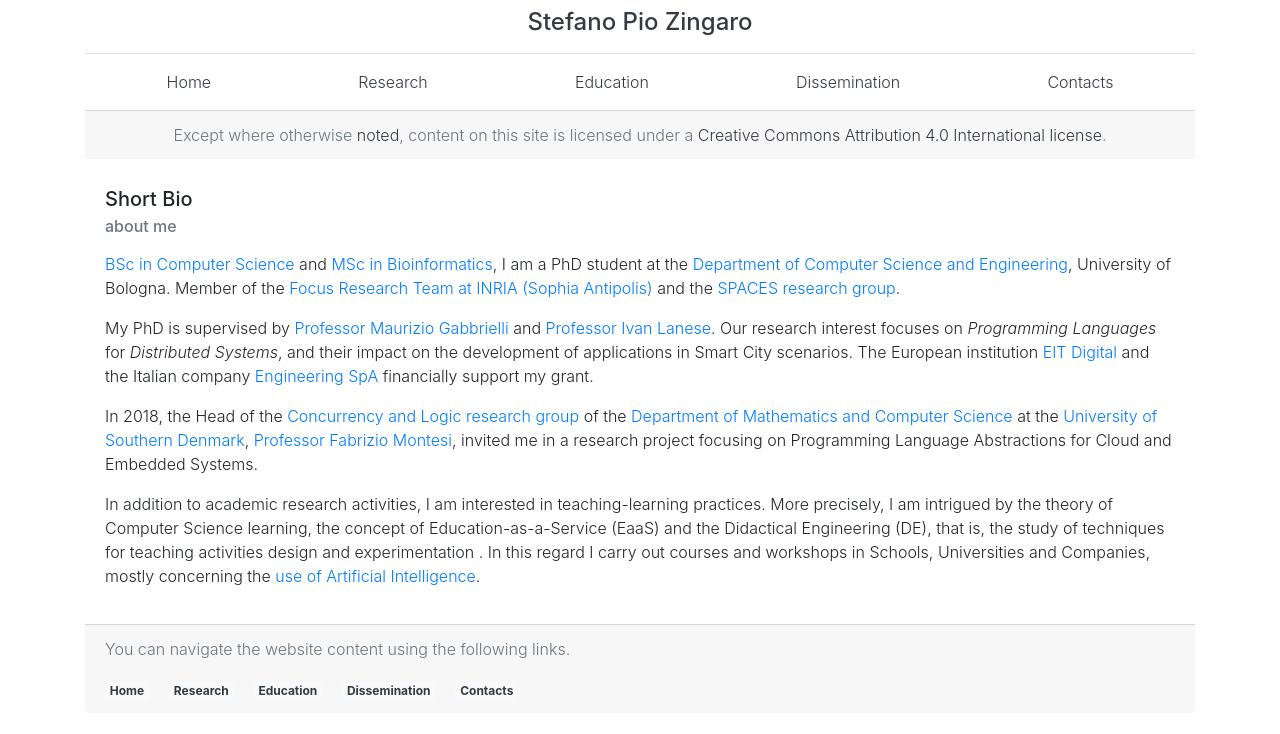
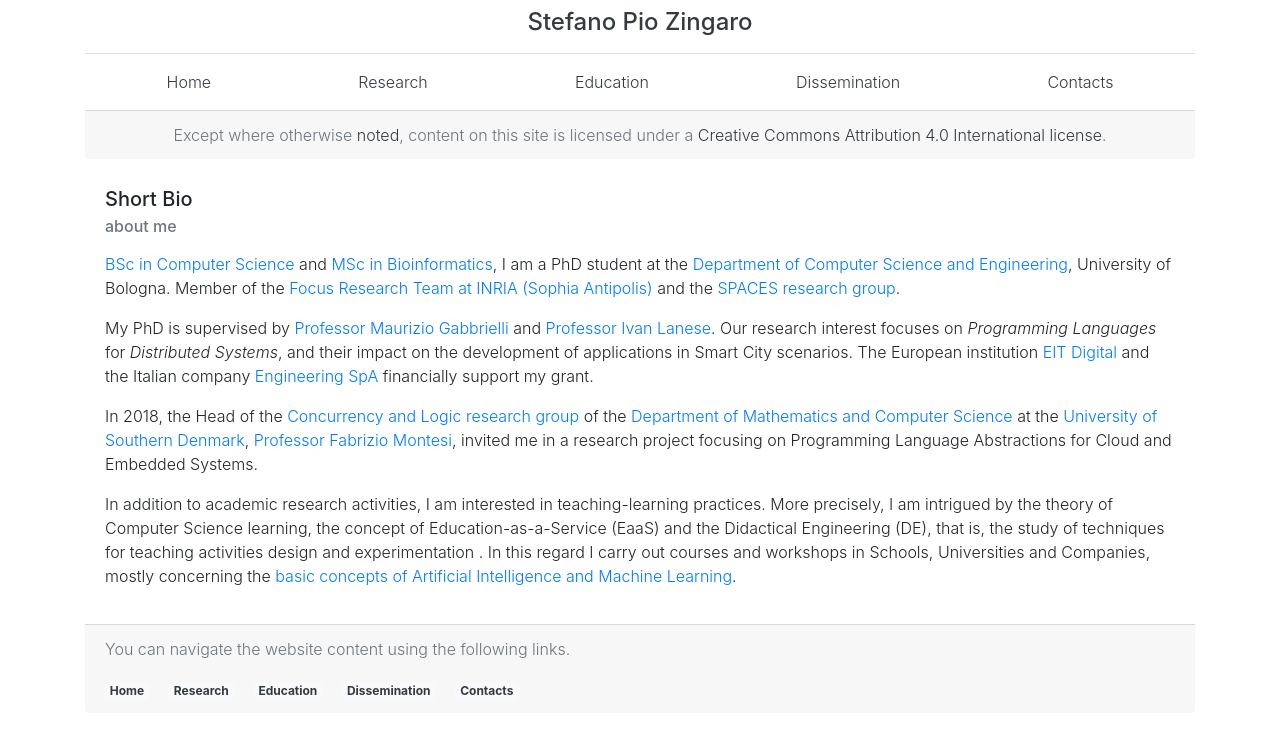
Before and after one commit to saltgz/saltgz.github.io, a Jekyll site: the page built from index.md, in a window 1280 px wide. Shown: the top 734 px of the page. Built offline with Jekyll 4.4.1, drawn with Linux system fonts in a browser that asks for light colours; nearby versions of some CDN libraries.

Commit message:
Update index.md

```diff
--- a/index.md
+++ b/index.md
@@ -33,6 +33,6 @@ teaching-learning practices. More precisely, I am intrigued by the theory of
 Computer Science learning, the concept of Education-as-a-Service (EaaS) and the
 Didactical Engineering (DE), that is, the study of techniques for teaching
 activities design and experimentation . In this regard I carry out courses and
-workshops in Schools, Universities and Companies, mostly concerning the [use
+workshops in Schools, Universities and Companies, mostly concerning the [basic concepts
 of Artificial
-Intelligence]({{ site.baseurl }}/dissemination/artificial-intelligence-laboratory.html).
+Intelligence and Machine Learning]({{ site.baseurl }}/dissemination/artificial-intelligence-laboratory.html).
```
